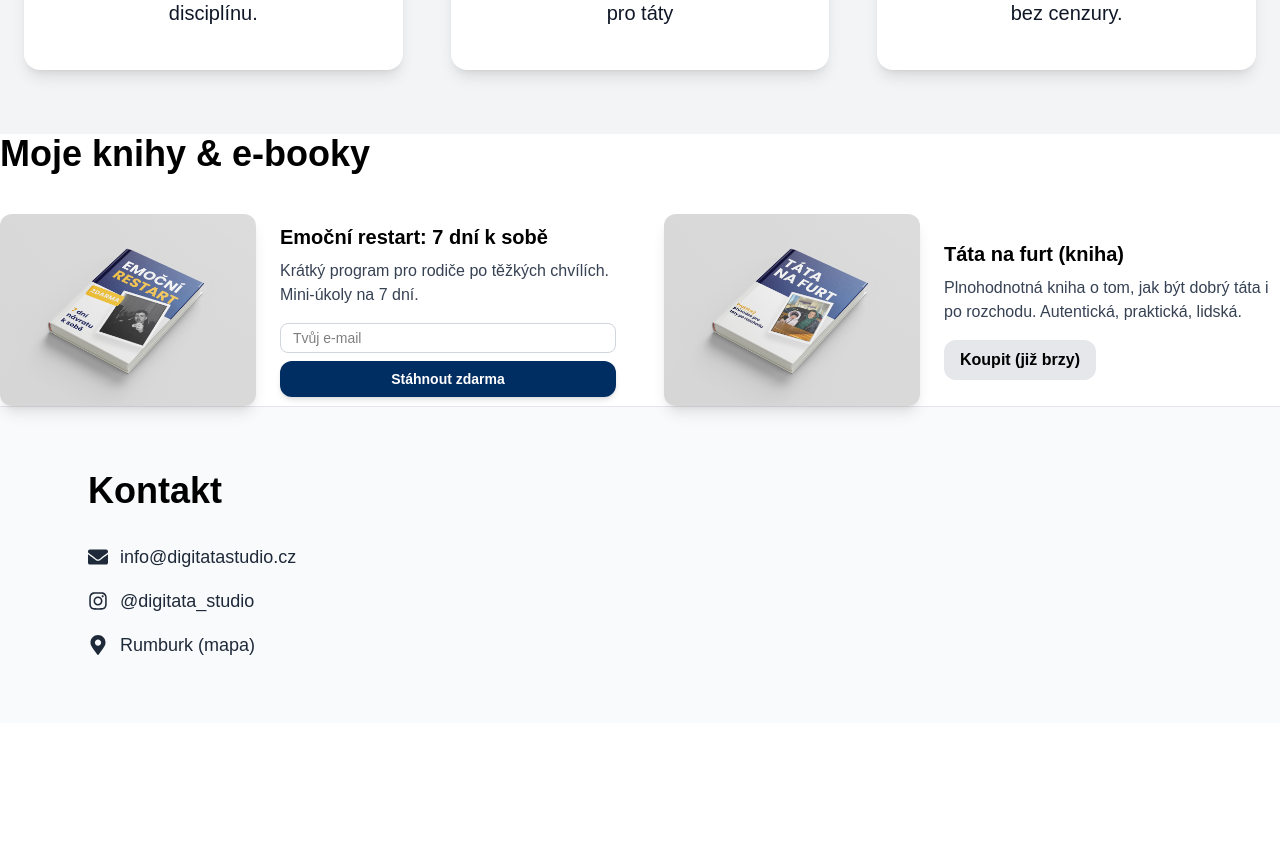
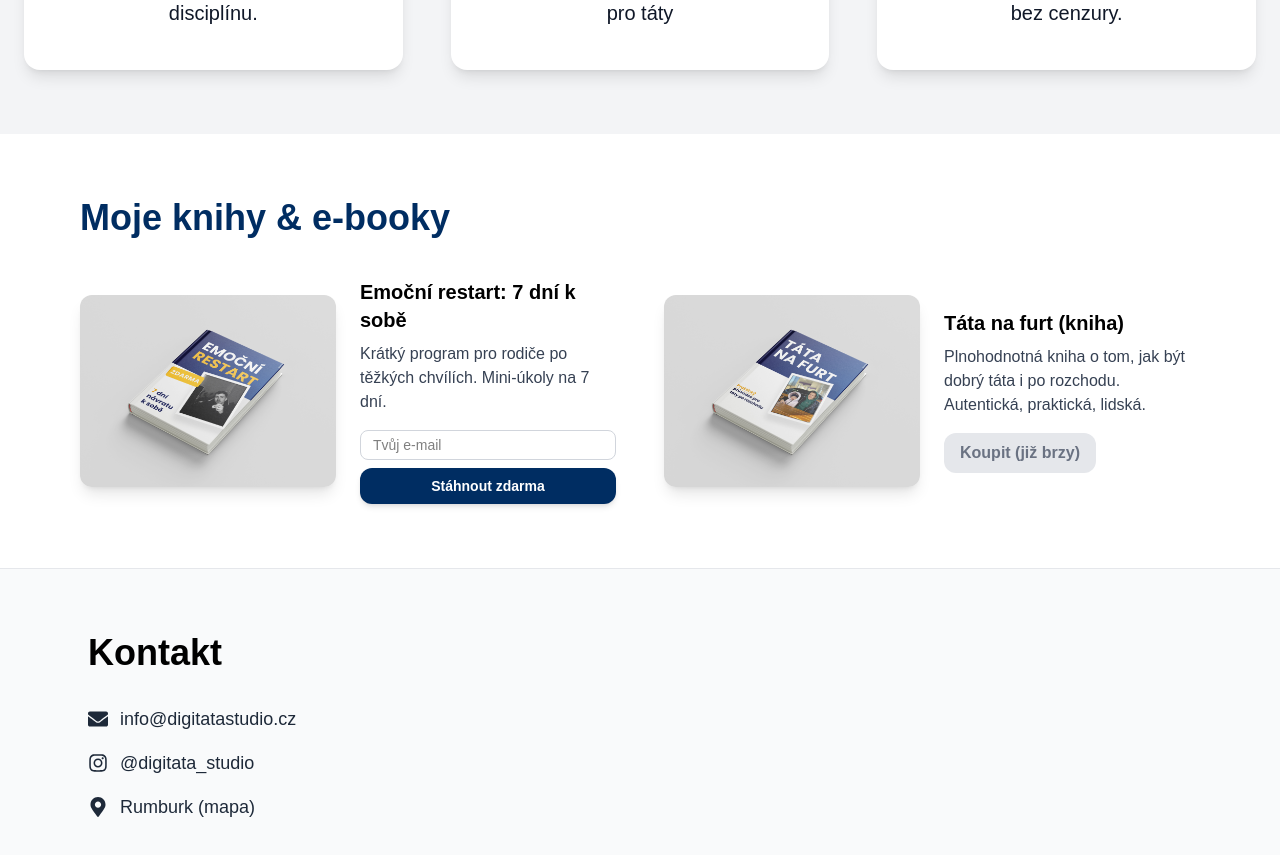
Before and after one commit to digitatastudio/digitata, a Next.js app: page / in a window 1280 px wide. Shown: the part 2080-2935 px from the top of the page. Before the commit the page ends 2803 px from the top, so only its background shows below. Built offline with nearby package versions, Linux system fonts and the light colour scheme; no server answers.

Commit message:
fix: form integrated into original layout

```diff
--- a/src/app/components/Ebook.tsx
+++ b/src/app/components/Ebook.tsx
@@ -18,14 +18,13 @@ export default function Ebook() {
   };
 
   return (
-    <section id="ebooks" className="section">
-  <div className="wrap">
-    <h2 className="text-3xl md:text-4xl font-extrabold text-brand mb-10">
+    <section id="ebooks" className="section py-16 bg-white">
+      <div className="max-w-6xl mx-auto px-4">
+        <h2 className="text-3xl md:text-4xl font-extrabold text-[#002D62] mb-10 text-center md:text-left">
           Moje knihy & e-booky
         </h2>
 
         <div className="grid md:grid-cols-2 gap-12">
-
           {/* 1) Emoční restart */}
           <div className="flex flex-col md:flex-row items-center gap-6">
             <img
@@ -77,7 +76,8 @@ export default function Ebook() {
                 Autentická, praktická, lidská.
               </p>
               <button
-            className="px-4 py-2 rounded-xl bg-gray-200 font-semibold cursor-not-allowed"
+                className="px-4 py-2 rounded-xl bg-gray-200 font-semibold cursor-not-allowed text-gray-500"
+                disabled
               >
                 Koupit (již brzy)
               </button>
```
Lines whose indentation alone changed are shown as unchanged.
